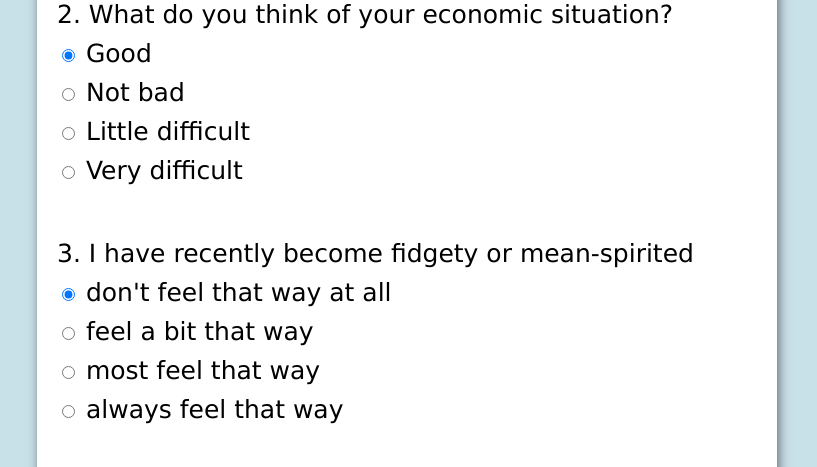
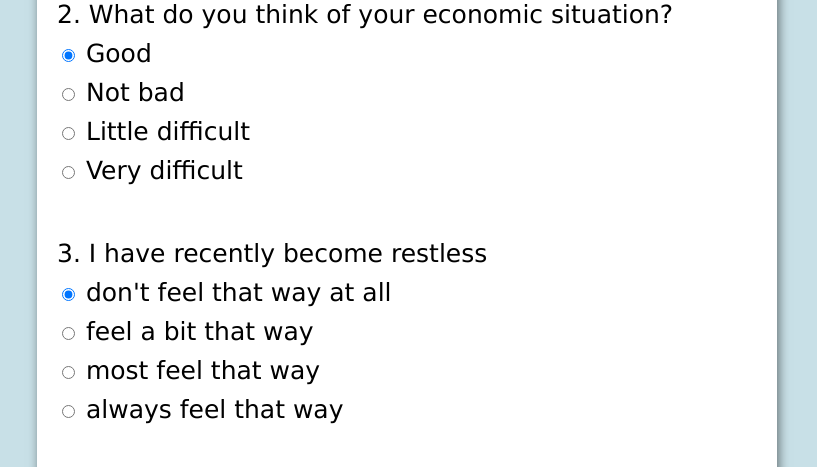
Before and after one commit to ubicomp-KNIH-proj/Beta_test1.0, a Flask app: template Betatest_v1.4/templates/one_time_en.html in a window 1280 px wide. Shown: the part 2805-3272 px from the top of the page, without its empty margins (233-1050 px from the left). Run offline with Flask 2, Linux system fonts and the light colour scheme; the template is opened without the code that fills it, so the values that code supplies are empty; some libraries are stand-ins or nearby versions.

Commit message:
Update one_time_en.html

```diff
--- a/Betatest_v1.4/templates/one_time_en.html
+++ b/Betatest_v1.4/templates/one_time_en.html
@@ -295,7 +295,7 @@
 
         <div class="form-control">
 			<label for="mq3" id="label-mq3">
-                3. I have recently become fidgety or mean-spirited
+                3. I have recently become restless
             </label>
 			<label for="mq3-1">
                 <input type="radio"name="mq3" id="mq3-1" value="1" checked/>
```
